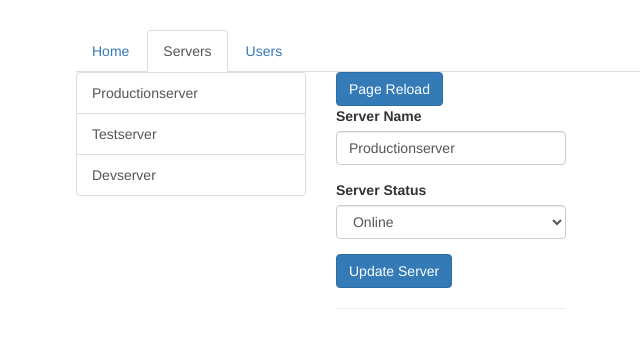
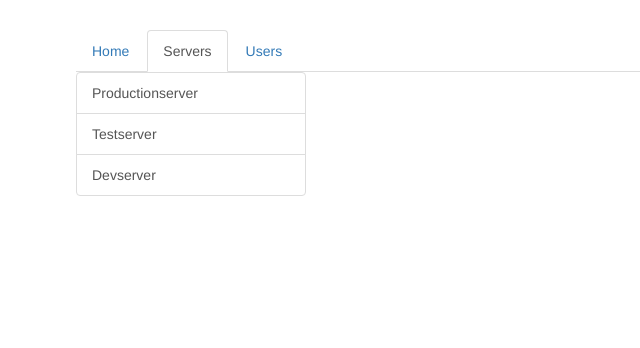
Before and after one commit to stephaniesmith/routing-start, an Angular app: page /servers in a window 1280 px wide. Shown: the top 348 px of the page, without its empty margins (189-829 px from the left). Built offline with nearby package versions, Linux system fonts and the light colour scheme.

Commit message:
child routing

```diff
--- a/src/app/servers/servers.component.html
+++ b/src/app/servers/servers.component.html
@@ -13,9 +13,11 @@
     </div>
   </div>
   <div class="col-xs-12 col-sm-4">
-    <button class="btn btn-primary" (click)="onReload()">Page Reload</button>
+    <router-outlet></router-outlet>
+
+    <!-- <button class="btn btn-primary" (click)="onReload()">Page Reload</button>
     <app-edit-server></app-edit-server>
-    <hr>
+    <hr> -->
     <!-- <app-server></app-server> -->
   </div>
 </div>
--- a/src/app/users/users.component.html
+++ b/src/app/users/users.component.html
@@ -11,6 +11,6 @@
     </div>
   </div>
   <div class="col-xs-12 col-sm-4">
-    <app-user></app-user>
+    <router-outlet></router-outlet>
   </div>
 </div>
```
Also changed, not shown: src/app/app.module.ts (+12 -8 lines).
